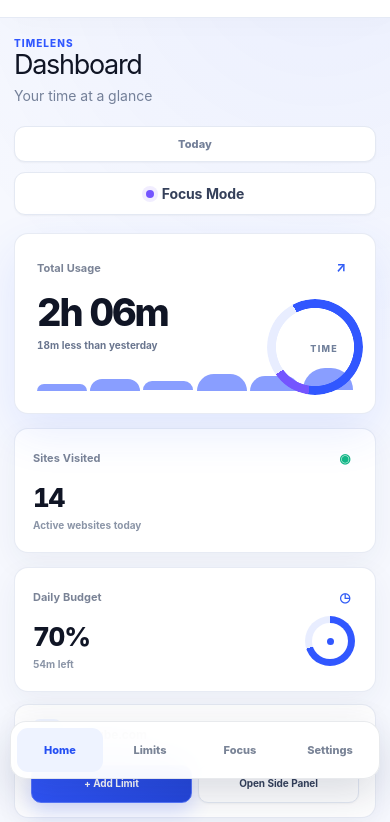
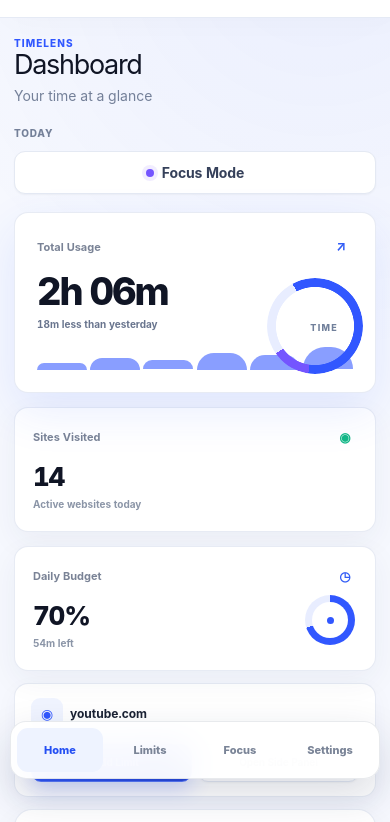
Before and after one commit to mrprohack/TimeLens, a browser extension: page preview/home.html in a window 390 px wide. Shown: the part 57-879 px from the top of the page. Drawn offline with Linux system fonts and the light colour scheme.

Commit message:
fix: quiet mobile Home period context

```diff
--- a/src/styles/review-loop.css
+++ b/src/styles/review-loop.css
@@ -62,9 +62,24 @@ html[data-theme="dark"] body .period-context {
 
 @media (max-width: 600px) {
   html body .period-context {
-    width: 100%;
-    justify-content: center;
-    min-height: 36px;
+    width: auto;
+    min-height: auto;
+    justify-content: flex-start;
+    padding: 0;
+    border: 0;
+    border-radius: 0;
+    background: transparent;
+    color: var(--muted);
+    box-shadow: none;
+    font-size: 10px;
+    letter-spacing: .08em;
+    text-transform: uppercase;
+  }
+
+  html[data-theme="dark"] body .period-context {
+    background: transparent;
+    border: 0;
+    color: var(--muted);
   }
 
   html body .mobile-nav-item,
```
